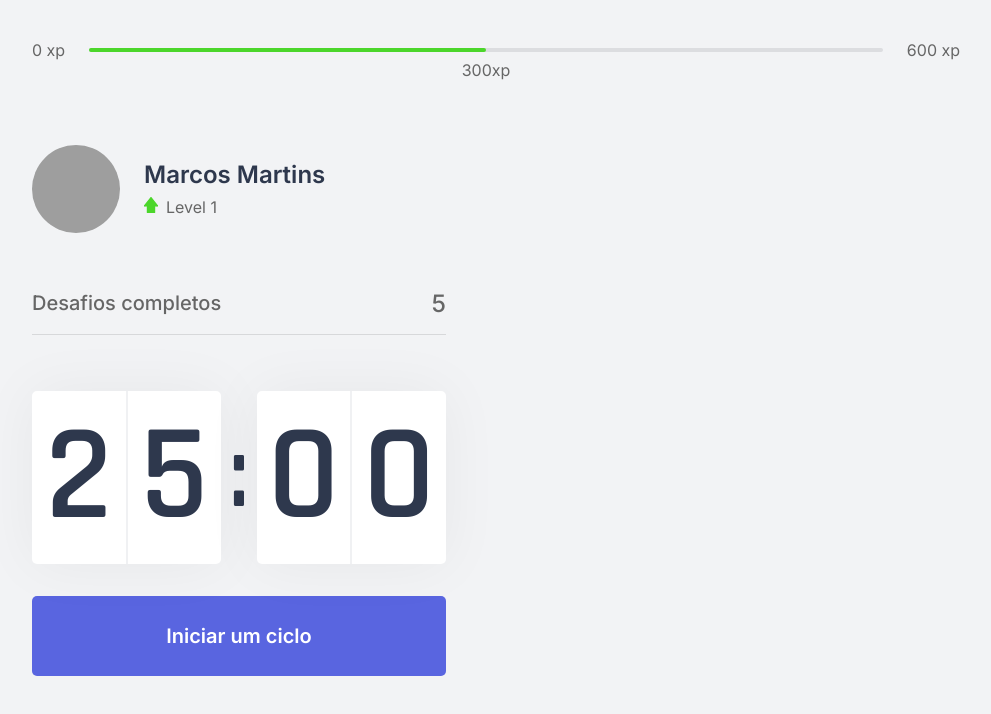
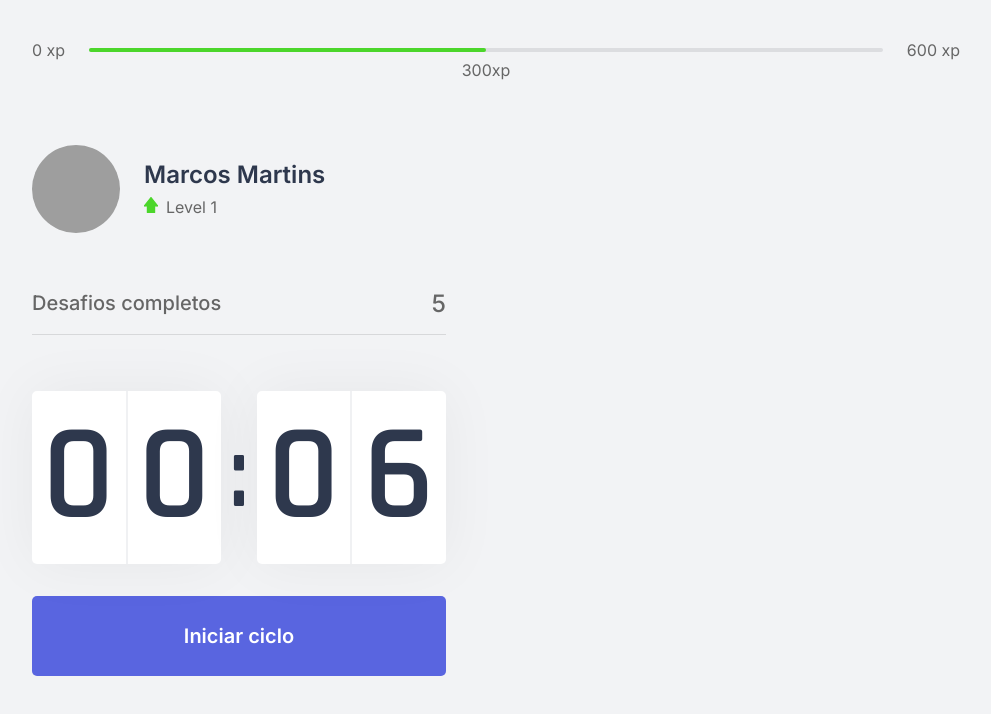
Before and after one commit to marcosvgmartins/moveit-next, a Next.js app: page / in a window 1280 px wide. Shown: the top 714 px of the page, without its empty margins (144-1135 px from the left). Built offline with nearby package versions, Linux system fonts and the light colour scheme; grey boxes are pictures that could not be loaded.

Commit message:
finish countdown logic

```diff
--- a/src/components/Countdown.tsx
+++ b/src/components/Countdown.tsx
@@ -1,11 +1,13 @@
 import { useEffect, useState } from 'react';
-import styles from '../styles/components/Countdown.module.css'
+import styles from '../styles/components/Countdown.module.css';
 
+let countdownTimeout: NodeJS.Timeout;
 
 export function CountDown() {
     /* Time in seconds */
-    const [time, setTime] = useState(25 * 60)
-    const [active, setActive] = useState(false)
+    const [time, setTime] = useState(0.1 * 60);
+    const [isActive, setIsActive] = useState(false);
+    const [hasFinished, setHasFinished] = useState(false);
 
     const minutes = Math.floor(time / 60);
     const seconds = time % 60;
@@ -15,18 +17,27 @@
     const [secondLeft, secondRight] = String(seconds).padStart(2, '0').split('');
 
     function startCountdown() {
-        setActive(true);
+        setIsActive(true);
+    }
+
+    function resetCountdown() {
+        clearTimeout(countdownTimeout);
+        setIsActive(false);
+        setTime(0.1 * 60);
     }
 
     /* Every time either 'active' or 'time' change, the function is executed
     It, in turn, changes the time, which generates the countdown effect */
     useEffect(() => {
-        if (active && time > 0) {
-            setTimeout(() => {
+        if (isActive && time > 0) {
+            countdownTimeout = setTimeout(() => {
                 setTime(time - 1);
             }, 1000);
+        } else if (isActive && time <= 0) {
+            setHasFinished(true);
+            setIsActive(false);
         }
-    }, [active, time]);
+    }, [isActive, time]);
 
     return (
         <div>
@@ -41,9 +52,24 @@
                     <span>{secondRight}</span>
                 </div>
             </div>
-            <button type="button" className={styles.countdownButton} onClick={startCountdown}>
-                Iniciar um ciclo
-            </button>
+
+            {hasFinished ? (
+                <button disabled className={styles.countdownButton}>
+                    Abandonar ciclo
+                </button>
+            ) : (
+                    <>
+                        {isActive ?
+                            (<button type="button" className={`${styles.countdownButton} ${styles.countdownButtonActive}`} onClick={resetCountdown}>
+                                Abandonar ciclo
+                            </button>) :
+                            (<button type="button" className={`${styles.countdownButton}`} onClick={startCountdown}>
+                                Iniciar ciclo
+                            </button>)}
+                    </>
+                )}
+
+
         </div>
     );
 }
--- a/src/styles/components/Countdown.module.css
+++ b/src/styles/components/Countdown.module.css
@@ -60,6 +60,22 @@
     transition: background-color 0.2s;
 }
 
-.countdownButton:hover {
+.countdownButton:not(:disabled):hover {
     background: var(--dark-blue);
 }
+
+.countdownButtonActive {
+    background: var(--white);
+    color: var(--title);
+}
+
+.countdownButtonActive:not(:disabled):hover {
+    background: var(--red);
+    color: var(--white);
+}
+
+.countdownButton:disabled {
+    background: var(--white);
+    color: var(--text);
+    cursor: not-allowed;
+}
```
